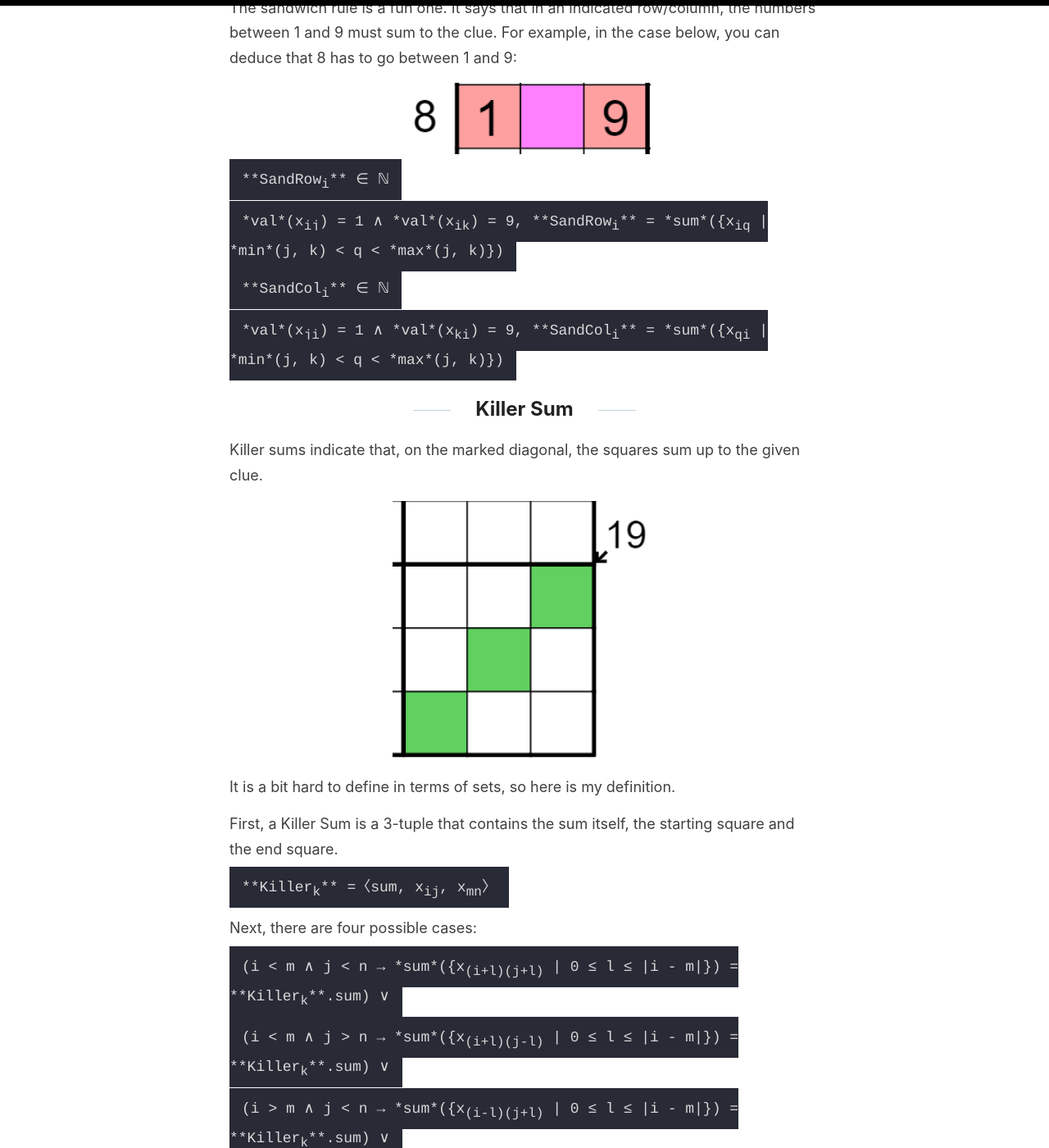
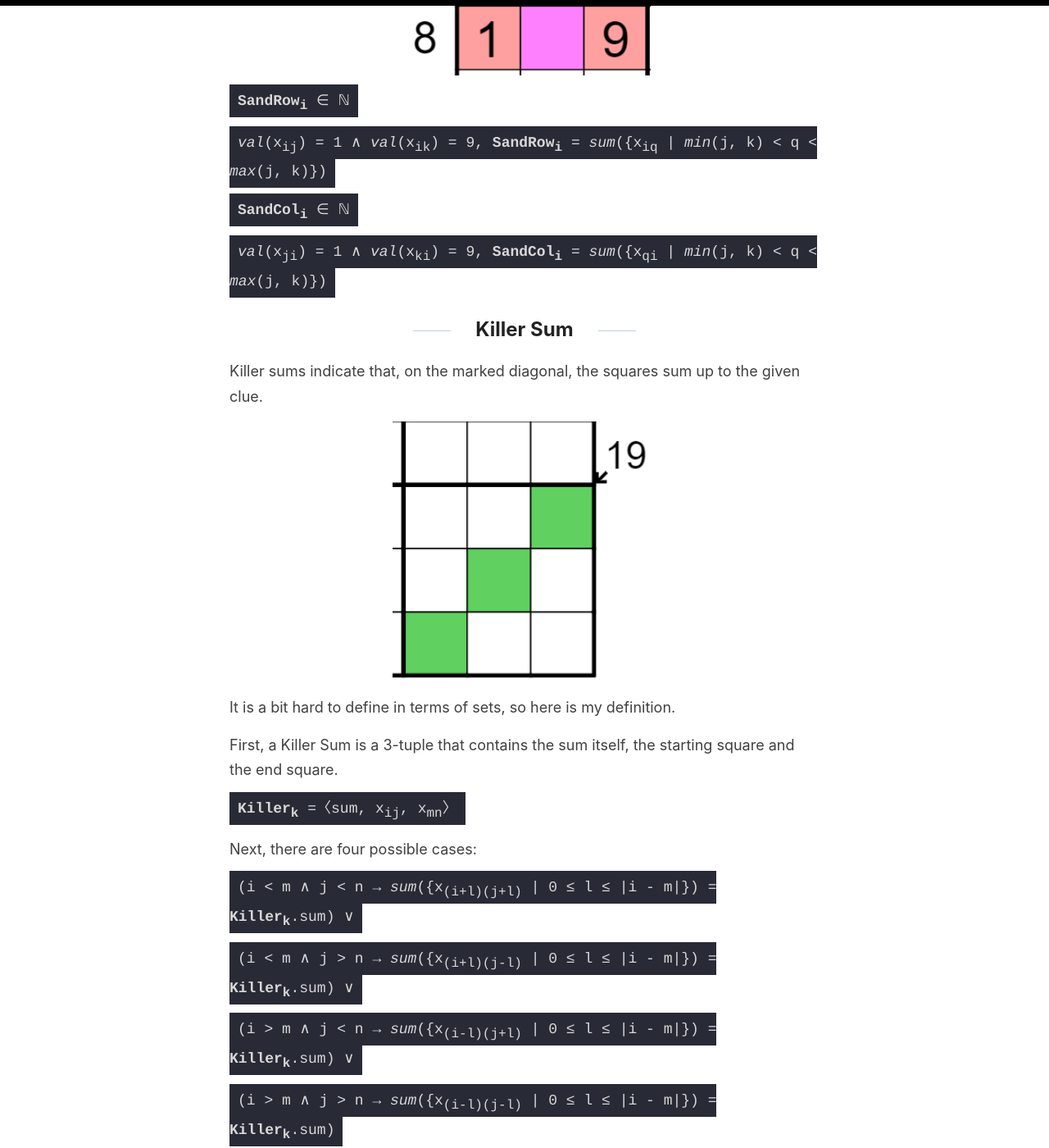
Before and after one commit to x0th/x0th.github.io, a Jekyll site: the page built from _posts/2021-07-24-extended-sudoku-sets.md, in a window 1280 px wide and 1400 px high, scrolled down 10372 px. Shown: the whole window at 82% size. Built offline with Jekyll 4.4.1, drawn with Linux system fonts in a browser that asks for light colours; some of the changed text lies outside the part shown.

Commit message:
Final formatting fix

```diff
--- a/_posts/2021-07-24-extended-sudoku-sets.md
+++ b/_posts/2021-07-24-extended-sudoku-sets.md
@@ -7,15 +7,13 @@ categories: Sudoku
 <style>
 	code {
 		background-color:#282A36;
-		padding: 15px;
+		padding: 10px;
 	}
 	sub {
 		vertical-align: sub;
 		font-size: medium;
 	}
 </style>
-
-## What is sudoku with extended rules?
 
 Sudoku with extended rules is just what it sounds like - it's a sudoku puzzle that has some rules added to it, making it more interesting. This allows for crazy and, at first glance, unsolvable puzzles, like [this one](https://logic-masters.de/Raetselportal/Raetsel/zeigen.php?id=00071Y): ![alt text](/images/sudoku_rules/empty_grid.png "This sudoku has a unique solution!")
 
@@ -44,19 +42,19 @@ As expected, a sudoku grid is just a set of positions, denoted x<sub>ij</sub>, w
 
 Next, all the positions contain digits from 1 to 9:
 
-<code>&forall;x<sub>ij</sub> &isin; <b>Grid</b>, 1 &le; *val*(x<sub>ij</sub>) &le; 9</code>
+<code>&forall;x<sub>ij</sub> &isin; <b>Grid</b>, 1 &le; <i>val</i>(x<sub>ij</sub>) &le; 9</code>
 
-Here, *val*(square) functions returns the value of a square.
+Here, <i>val</i>(square) functions returns the value of a square.
 
 There are also some restrictions on the grid. For one, you cannot repeat the same digits in a row or a column:
 
-<code>&forall;x<sub>ij</sub> &isin; **Grid**, j &ne; k &rarr; *val*(x<sub>ij</sub>) &ne; *val*(x<sub>ik</sub>)</code>
+<code>&forall;x<sub>ij</sub> &isin; <b>Grid</b>, j &ne; k &rarr; <i>val</i>(x<sub>ij</sub>) &ne; <i>val</i>(x<sub>ik</sub>)</code>
 
-<code>&forall;x<sub>ij</sub> &isin; **Grid**, j &ne; k &rarr; *val*(x<sub>ji</sub>) &ne; *val*(x<sub>ki</sub>)</code>
+<code>&forall;x<sub>ij</sub> &isin; <b>Grid</b>, j &ne; k &rarr; <i>val</i>(x<sub>ji</sub>) &ne; <i>val</i>(x<sub>ki</sub>)</code>
 
 You also cannot repeat digits in a sudoku "box":
 
-<code>&forall;x<sub>ij</sub>,x<sub>mn</sub> &isin; **Grid**, (i &ne; m &or; j &ne; n) &and; &LeftFloor;i/3&RightFloor; = &LeftFloor;m/3&RightFloor; &and; &LeftFloor;j/3&RightFloor; = &LeftFloor;n/3&RightFloor; &rarr; *val*(x<sub>ij</sub>) &ne; *val*(x<sub>mn</sub>)</code>
+<code>&forall;x<sub>ij</sub>,x<sub>mn</sub> &isin; <b>Grid</b>, (i &ne; m &or; j &ne; n) &and; &LeftFloor;i/3&RightFloor; = &LeftFloor;m/3&RightFloor; &and; &LeftFloor;j/3&RightFloor; = &LeftFloor;n/3&RightFloor; &rarr; <i>val</i>(x<sub>ij</sub>) &ne; <i>val</i>(x<sub>mn</sub>)</code>
 
 ## Odd, even
 
@@ -68,9 +66,9 @@ Gray circle means that the digit in it is odd. Gray square means that the digit
 
 The definitions are pretty easy:
 
-<code>*val*(**Odd<sub>k</sub>**) mod 2 = 1</code>
+<code><i>val</i>(<b>Odd<sub>k</sub></b>) mod 2 = 1</code>
 
-<code>*val*(**Even<sub>k</sub>**) mod 2 = 0</code>
+<code><i>val</i>(<b>Even<sub>k</sub></b>) mod 2 = 0</code>
 
 ## Killer Cage
 
@@ -80,17 +78,17 @@ Killer Cages sound spooky, but in reality they are quite easy. They allow defini
 
 And here's how they are defined:
 
-<code>**Cage<sub>k</sub>** = {x<sub>ij</sub> &vert; 1 &le; i,j &le; 9}</code>
+<code><b>Cage<sub>k</sub></b> = {x<sub>ij</sub> &vert; 1 &le; i,j &le; 9}</code>
 
 First, digits cannot repeat within a Cage:
 
-<code>&forall;x<sub>ij</sub>,x<sub>mn</sub> &isin; **Cage<sub>k</sub>**, (i &ne; m &or; j &ne; n) &rarr; *val*(x<sub>ij</sub>) &ne; *val*(x<sub>mn</sub>)</code>
+<code>&forall;x<sub>ij</sub>,x<sub>mn</sub> &isin; <b>Cage<sub>k</sub></b>, (i &ne; m &or; j &ne; n) &rarr; <i>val</i>(x<sub>ij</sub>) &ne; <i>val</i>(x<sub>mn</sub>)</code>
 
 Also, some cages have their sums shown in the top left corner:
 
-<code>(*sum*(**Cage<sub>k</sub>**) = {i &isin; &#8469;}) &or; (*sum*(**Cage<sub>k</sub>**) = "?")</code>
+<code>(<i>sum</i>(<b>Cage<sub>k</sub></b>) = {i &isin; &#8469;}) &or; (<i>sum</i>(<b>Cage<sub>k</sub></b>) = "?")</code>
 
-The *sum*() functions returns the sum of all the elements in a set. I use "?" to signify that the sum is not known.
+The <i>sum</i>() functions returns the sum of all the elements in a set. I use "?" to signify that the sum is not known.
 
 ## Thermo
 
@@ -100,9 +98,9 @@ Thermometers are an interesting concept for sure. Digits along the thermometers
 
 And that's how they are defined:
 
-<code>**Thermo<sub>k</sub>** = {x<sub>ij</sub> &vert; 1 &le; i,j &le; 9}</code>
+<code><b>Thermo<sub>k</sub></b> = {x<sub>ij</sub> &vert; 1 &le; i,j &le; 9}</code>
 
-<code>&forall;x<sub>ij</sub>,x<sub>mn</sub> &isin; **Thermo<sub>k</sub>**, x<sub>ij</sub> &pr; x<sub>mn</sub> &rarr; *val*(x<sub>ij</sub>) &lt; *val*(x<sub>mn</sub>)</code>
+<code>&forall;x<sub>ij</sub>,x<sub>mn</sub> &isin; <b>Thermo<sub>k</sub></b>, x<sub>ij</sub> &pr; x<sub>mn</sub> &rarr; <i>val</i>(x<sub>ij</sub>) &lt; <i>val</i>(x<sub>mn</sub>)</code>
 
 I cheat a little here: I define an ordering of the set, where the set is ordered from the bulb up.
 
@@ -112,9 +110,9 @@ Arrows is another rule that is hard to define with just sets. The rule is simple
 
 ![alt text](/images/sudoku_rules/arrow.png "Arrow")
 
-<code>**Arrow<sub>k</sub>** = {x<sub>ij</sub> &vert; 1 &le; i,j &le; 9}</code>
+<code><b>Arrow<sub>k</sub></b> = {x<sub>ij</sub> &vert; 1 &le; i,j &le; 9}</code>
 
-<code>*val*(&top;) = *sum*(**Arrow<sub>k</sub>** - &top;)</code>
+<code><i>val</i>(&top;) = <i>sum</i>(<b>Arrow<sub>k</sub></b> - &top;)</code>
 
 I cheat a little here again - I define the bulb of the arrow as the top element of the set.
 
@@ -126,17 +124,17 @@ White Kropki, where the difference between two squares is one:
 
 ![alt text](/images/sudoku_rules/wkropki.png "White Kropki dots")
 
-<code>**WKropki<sub>k</sub>** =&#12296;one, two&#12297;</code>
+<code><b>WKropki<sub>k</sub></b> =&#12296;one, two&#12297;</code>
 
-<code>&vert;**WKropki<sub>k</sub>**.one - **WKropki<sub>k</sub>**.two&vert; = 1</code>
+<code>&vert;<b>WKropki<sub>k</sub></b>.one - <b>WKropki<sub>k</sub></b>.two&vert; = 1</code>
 
 And Black Kropki, where one of the squares is twice the other:
 
 ![alt text](/images/sudoku_rules/bkropki.png "Black Kropki dots")
 
-<code>**BKropki<sub>k</sub>** =&#12296;one, two&#12297;</code>
+<code><b>BKropki<sub>k</sub></b> =&#12296;one, two&#12297;</code>
 
-<code>(**BKropki<sub>k</sub>**.one &gt; **BKropki<sub>k</sub>**.two) &and; (**BKropki<sub>k</sub>**.one = 2(**BKropki<sub>k</sub>**.two))) &or; ((**BKropki<sub>k</sub>**.one &lt; **BKropki<sub>k</sub>**.two) &and; (2(**BKropki<sub>k</sub>**.one) = **BKropki<sub>k</sub>**.two)</code>
+<code>(<b>BKropki<sub>k</sub></b>.one &gt; <b>BKropki<sub>k</sub></b>.two) &and; (<b>BKropki<sub>k</sub></b>.one = 2(<b>BKropki<sub>k</sub></b>.two))) &or; ((<b>BKropki<sub>k</sub></b>.one &lt; <b>BKropki<sub>k</sub></b>.two) &and; (2(<b>BKropki<sub>k</sub></b>.one) = <b>BKropki<sub>k</sub></b>.two)</code>
 
 I define the Kropki rules using tuples to shorten the notation.
 
@@ -148,17 +146,17 @@ V signifies that two squares add up to 5:
 
 ![alt text](/images/sudoku_rules/v.png "V")
 
-<code>**V<sub>k</sub>** =&#12296;one, two&#12297;</code>
+<code><b>V<sub>k</sub></b> =&#12296;one, two&#12297;</code>
 
-<code>**V<sub>k</sub>**.one + **V<sub>k</sub>**.two = 5</code>
+<code><b>V<sub>k</sub></b>.one + <b>V<sub>k</sub></b>.two = 5</code>
 
 X signifies that two squares add up to 10:
 
 ![alt text](/images/sudoku_rules/x.png "X")
 
-<code>**X<sub>k</sub>** =&#12296;one, two&#12297;</code>
+<code><b>X<sub>k</sub></b> =&#12296;one, two&#12297;</code>
 
-<code>**X<sub>k</sub>**.one + **X<sub>k</sub>**.two = 10</code>
+<code><b>X<sub>k</sub></b>.one + <b>X<sub>k</sub></b>.two = 10</code>
 
 ## Renban lines
 
@@ -166,9 +164,9 @@ Renban lines are simple rules that are incredibly hard to define. The rule is th
 
 ![alt text](/images/sudoku_rules/renban.png "Renban")
 
-<code>**Renban<sub>k</sub>** = {x<sub>ij</sub> &vert; 1 &le; i,j &le; 9}</code>
+<code><b>Renban<sub>k</sub></b> = {x<sub>ij</sub> &vert; 1 &le; i,j &le; 9}</code>
 
-<code>&forall;x<sub>ij</sub> &isin; **Renban<sub>k</sub>**, *val*(&top;) - &vert;**Renban<sub>k</sub>**&vert; &lt; *val*(x<sub>ij</sub>) &leq; *val*(&top;)</code>
+<code>&forall;x<sub>ij</sub> &isin; <b>Renban<sub>k</sub></b>, <i>val</i>(&top;) - &vert;<b>Renban<sub>k</sub></b>&vert; &lt; <i>val</i>(x<sub>ij</sub>) &leq; <i>val</i>(&top;)</code>
 
 I have to specify here that the set is ordered by ascending value. The rule above says that all the digits on the Renban line are between top (including) and top minus the line length.
 
@@ -178,9 +176,9 @@ Palindrome rules are exacly what they sound like - squares opposite on the line
 
 ![alt text](/images/sudoku_rules/palindrome.png "Palindrome, squares of the same color contain the same digits")
 
-<code>**Palindrome<sub>k</sub>** = {x<sub>ij</sub> &vert; 1 &le; i,j &le; 9}</code>
+<code><b>Palindrome<sub>k</sub></b> = {x<sub>ij</sub> &vert; 1 &le; i,j &le; 9}</code>
 
-<code>&forall;x<sub>ij</sub> &isin; **Palindrome<sub>k</sub>**, *val*(x<sub>ij</sub>) = *val*(&perp; + (&top; - x<sub>ij</sub>))</code>
+<code>&forall;x<sub>ij</sub> &isin; <b>Palindrome<sub>k</sub></b>, <i>val</i>(x<sub>ij</sub>) = <i>val</i>(&perp; + (&top; - x<sub>ij</sub>))</code>
 
 The arithmetic on &top; and &perp; calculates the "offset" of the set element.
 
@@ -190,7 +188,7 @@ Bishop rules are first of the Chess Sudoku rules. The digits along a bishop move
 
 ![alt text](/images/sudoku_rules/bishop.png "Bishop rules, highlited squares cannot be 2")
 
-<code>&forall;x<sub>ij</sub> &isin; **Grid**, 1 &le; n &le; 9, x<sub>ij</sub> &ne; x<sub>(i&plusmn;n)(j&plusmn;n)</sub></code>
+<code>&forall;x<sub>ij</sub> &isin; <b>Grid</b>, 1 &le; n &le; 9, x<sub>ij</sub> &ne; x<sub>(i&plusmn;n)(j&plusmn;n)</sub></code>
 
 A short note on notation: i use x &plusmn; y as a shorthand for (x + y) &and; (x - y). Also, it is assumed that if the offset is out of the grid, the case is not considered.
 
@@ -200,7 +198,7 @@ King rules are analogous to other chess sudoku rules. The digits along a king mo
 
 ![alt text](/images/sudoku_rules/king.png "King rules, highlited squares cannot be 2")
 
-<code>&forall;x<sub>ij</sub> &isin; **Grid**, x<sub>ij</sub> &ne; x<sub>(i&plusmn;1)(j&plusmn;1)</sub> &and; x<sub>ij</sub> &ne; x<sub>(i&plusmn;1)j</sub> &and; x<sub>ij</sub> &ne; x<sub>i(j&plusmn;1)</sub></code>
+<code>&forall;x<sub>ij</sub> &isin; <b>Grid</b>, x<sub>ij</sub> &ne; x<sub>(i&plusmn;1)(j&plusmn;1)</sub> &and; x<sub>ij</sub> &ne; x<sub>(i&plusmn;1)j</sub> &and; x<sub>ij</sub> &ne; x<sub>i(j&plusmn;1)</sub></code>
 
 ## Queen
 
@@ -208,7 +206,7 @@ Just as in chess, queen rules are like an extention of king rules with bigger of
 
 ![alt text](/images/sudoku_rules/queen.png "Queen rules, highlited squares cannot be 2")
 
-<code">&forall;x<sub>ij</sub> &isin; **Grid**, 1 &le; n &le; 9, x<sub>ij</sub> &ne; x<sub>(i&plusmn;n)(j&plusmn;n)</sub> &and; x<sub>ij</sub> &ne; x<sub>(i&plusmn;n)j</sub> &and; x<sub>ij</sub> &ne; x<sub>i(j&plusmn;n)</sub></code>
+<code">&forall;x<sub>ij</sub> &isin; <b>Grid</b>, 1 &le; n &le; 9, x<sub>ij</sub> &ne; x<sub>(i&plusmn;n)(j&plusmn;n)</sub> &and; x<sub>ij</sub> &ne; x<sub>(i&plusmn;n)j</sub> &and; x<sub>ij</sub> &ne; x<sub>i(j&plusmn;n)</sub></code>
 
 ## Knight
 
@@ -216,7 +214,7 @@ Again, knight sudoku rules are equivalent to their chess counterparts. Digits kn
 
 ![alt text](/images/sudoku_rules/knight.png "Knight rules, highlited squares cannot be 2")
 
-<code>&forall;x<sub>ij</sub> &isin; **Grid**, x<sub>ij</sub> &ne; x<sub>(i&plusmn;1)(j&plusmn;2)</sub> &and; x<sub>ij</sub> &ne; x<sub>(i&plusmn;2)(j&plusmn;1)</sub></code>
+<code>&forall;x<sub>ij</sub> &isin; <b>Grid</b>, x<sub>ij</sub> &ne; x<sub>(i&plusmn;1)(j&plusmn;2)</sub> &and; x<sub>ij</sub> &ne; x<sub>(i&plusmn;2)(j&plusmn;1)</sub></code>
 
 ## Sandwich
 
@@ -224,13 +222,13 @@ The sandwich rule is a fun one. It says that in an indicated row/column, the num
 
 ![alt text](/images/sudoku_rules/sandwich.png "Sandwich rules")
 
-<code>**SandRow<sub>i</sub>** &isin; &#8469;</code>
+<code><b>SandRow<sub>i</sub></b> &isin; &#8469;</code>
 
-<code>*val*(x<sub>ij</sub>) = 1 &and; *val*(x<sub>ik</sub>) = 9, **SandRow<sub>i</sub>** = *sum*({x<sub>iq</sub> &vert; *min*(j, k) &lt; q &lt; *max*(j, k)})</code>
+<code><i>val</i>(x<sub>ij</sub>) = 1 &and; <i>val</i>(x<sub>ik</sub>) = 9, <b>SandRow<sub>i</sub></b> = <i>sum</i>({x<sub>iq</sub> &vert; <i>min</i>(j, k) &lt; q &lt; <i>max</i>(j, k)})</code>
 
-<code>**SandCol<sub>i</sub>** &isin; &#8469;</code>
+<code><b>SandCol<sub>i</sub></b> &isin; &#8469;</code>
 
-<code>*val*(x<sub>ji</sub>) = 1 &and; *val*(x<sub>ki</sub>) = 9, **SandCol<sub>i</sub>** = *sum*({x<sub>qi</sub> &vert; *min*(j, k) &lt; q &lt; *max*(j, k)})</code>
+<code><i>val</i>(x<sub>ji</sub>) = 1 &and; <i>val</i>(x<sub>ki</sub>) = 9, <b>SandCol<sub>i</sub></b> = <i>sum</i>({x<sub>qi</sub> &vert; <i>min</i>(j, k) &lt; q &lt; <i>max</i>(j, k)})</code>
 
 ## Killer Sum
 
@@ -242,17 +240,17 @@ It is a bit hard to define in terms of sets, so here is my definition.
 
 First, a Killer Sum is a 3-tuple that contains the sum itself, the starting square and the end square.
 
-<code>**Killer<sub>k</sub>** =&#12296;sum, x<sub>ij</sub>, x<sub>mn</sub>&#12297;</code>
+<code><b>Killer<sub>k</sub></b> =&#12296;sum, x<sub>ij</sub>, x<sub>mn</sub>&#12297;</code>
 
 Next, there are four possible cases:
 
-<code>(i &lt; m &and; j &lt; n &rarr; *sum*({x<sub>(i+l)(j+l)</sub> &vert; 0 &le; l &le; &vert;i - m&vert;}) = **Killer<sub>k</sub>**.sum) &or;</code>
+<code>(i &lt; m &and; j &lt; n &rarr; <i>sum</i>({x<sub>(i+l)(j+l)</sub> &vert; 0 &le; l &le; &vert;i - m&vert;}) = <b>Killer<sub>k</sub></b>.sum) &or;</code>
 
-<code>(i &lt; m &and; j &gt; n &rarr; *sum*({x<sub>(i+l)(j-l)</sub> &vert; 0 &le; l &le; &vert;i - m&vert;}) = **Killer<sub>k</sub>**.sum) &or;</code>
+<code>(i &lt; m &and; j &gt; n &rarr; <i>sum</i>({x<sub>(i+l)(j-l)</sub> &vert; 0 &le; l &le; &vert;i - m&vert;}) = <b>Killer<sub>k</sub></b>.sum) &or;</code>
 
-<code>(i &gt; m &and; j &lt; n &rarr; *sum*({x<sub>(i-l)(j+l)</sub> &vert; 0 &le; l &le; &vert;i - m&vert;}) = **Killer<sub>k</sub>**.sum) &or;</code>
+<code>(i &gt; m &and; j &lt; n &rarr; <i>sum</i>({x<sub>(i-l)(j+l)</sub> &vert; 0 &le; l &le; &vert;i - m&vert;}) = <b>Killer<sub>k</sub></b>.sum) &or;</code>
 
-<code>(i &gt; m &and; j &gt; n &rarr; *sum*({x<sub>(i-l)(j-l)</sub> &vert; 0 &le; l &le; &vert;i - m&vert;}) = **Killer<sub>k</sub>**.sum)</code>
+<code>(i &gt; m &and; j &gt; n &rarr; <i>sum</i>({x<sub>(i-l)(j-l)</sub> &vert; 0 &le; l &le; &vert;i - m&vert;}) = <b>Killer<sub>k</sub></b>.sum)</code>
 
 # Foreword
 
```
